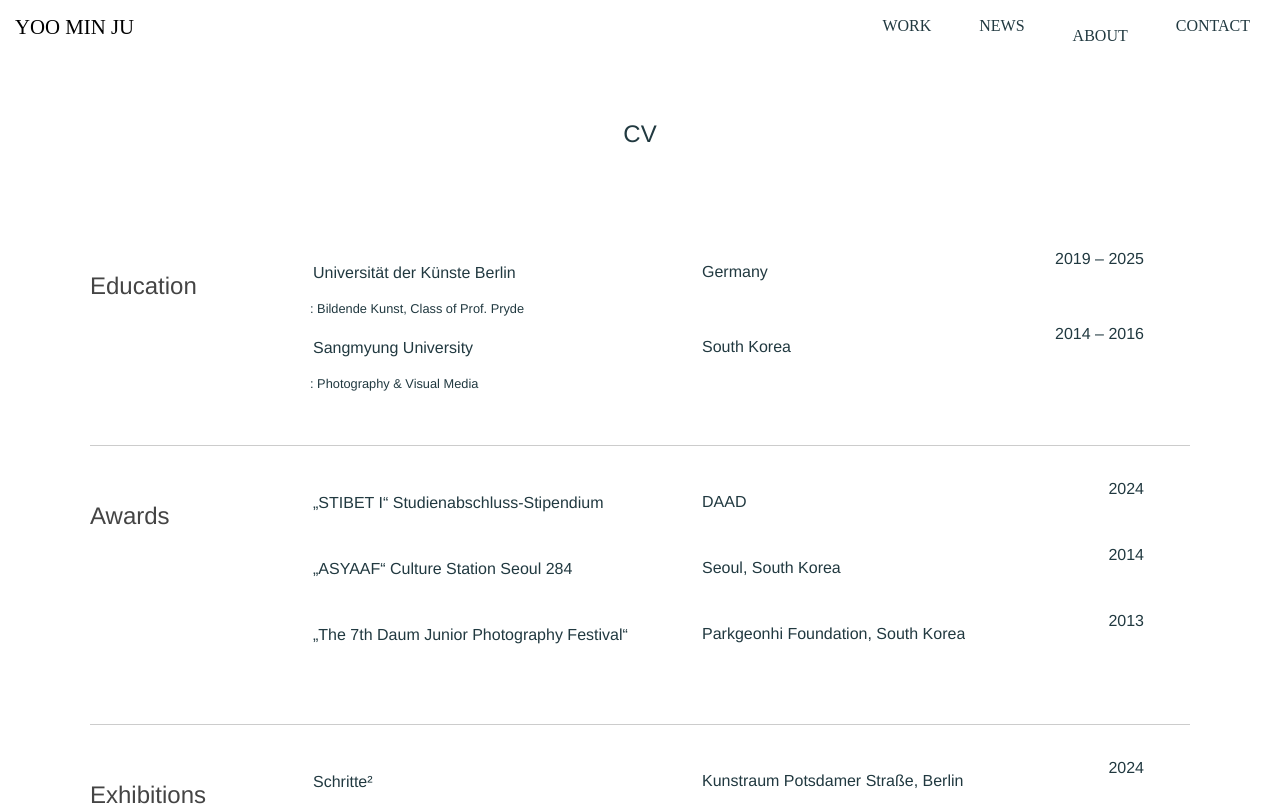
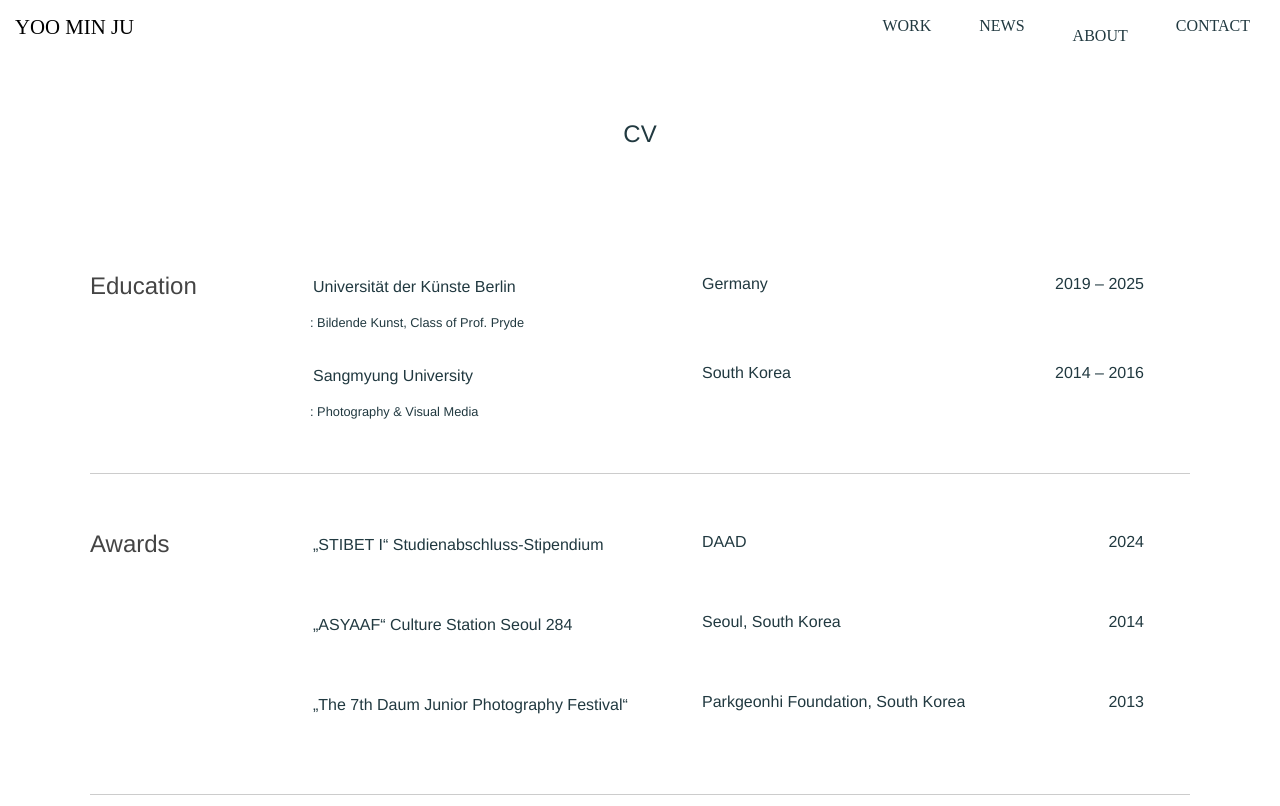
Before and after one commit to YooUisun/yoominju, a React (Create React App) app: page /about in a window 1280 px wide. Shown: the top 806 px of the page. Built offline with nearby package versions, Linux system fonts and the light colour scheme.

Commit message:
location , year , title 위치 조정

```diff
--- a/src/About/About.css
+++ b/src/About/About.css
@@ -84,6 +84,8 @@
   overflow: visible;
   margin-left: 3px;
   text-align: left;
+      margin-top: 30px;
+
 }
 
 /* subtitle */
@@ -106,7 +108,7 @@
   text-overflow: ellipsis;
   margin: 0;
   margin-left: 140px;
-  margin-top: 15px;
+  margin-top: 27px;
 }
 
 /* year */
@@ -114,7 +116,7 @@
   grid-column: 3 / 4;
   grid-row: 1;
   justify-self: end;
-  margin-top: 2px;
+  margin-top: 27px;
 }
 
 
```
